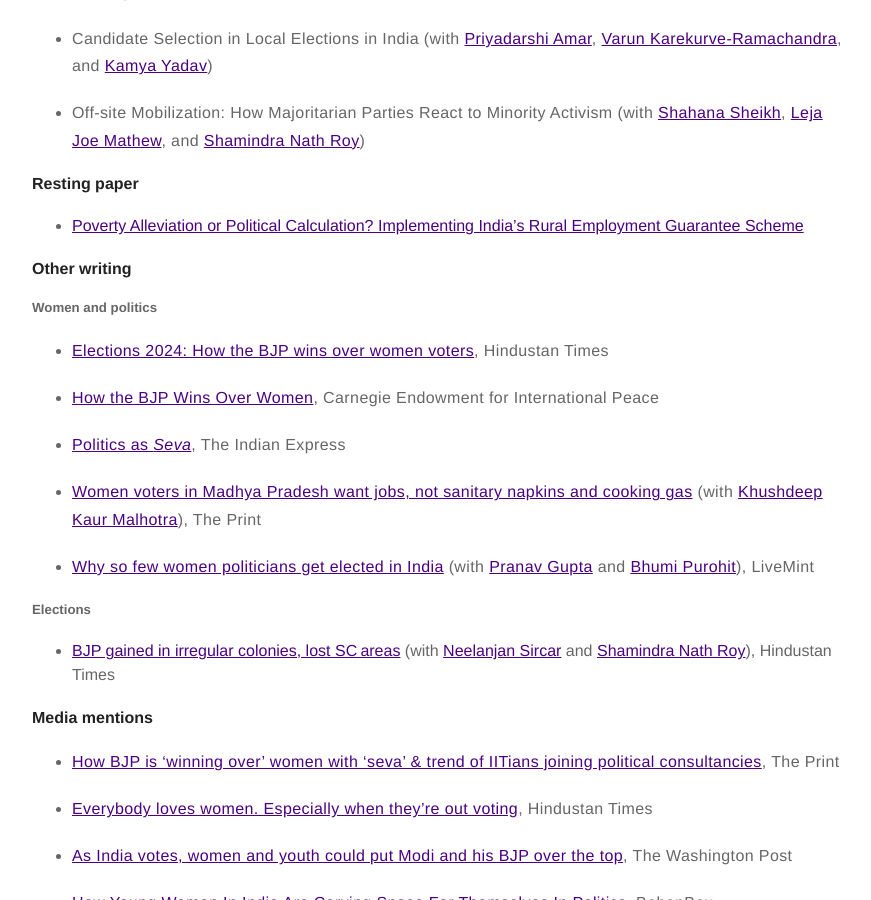
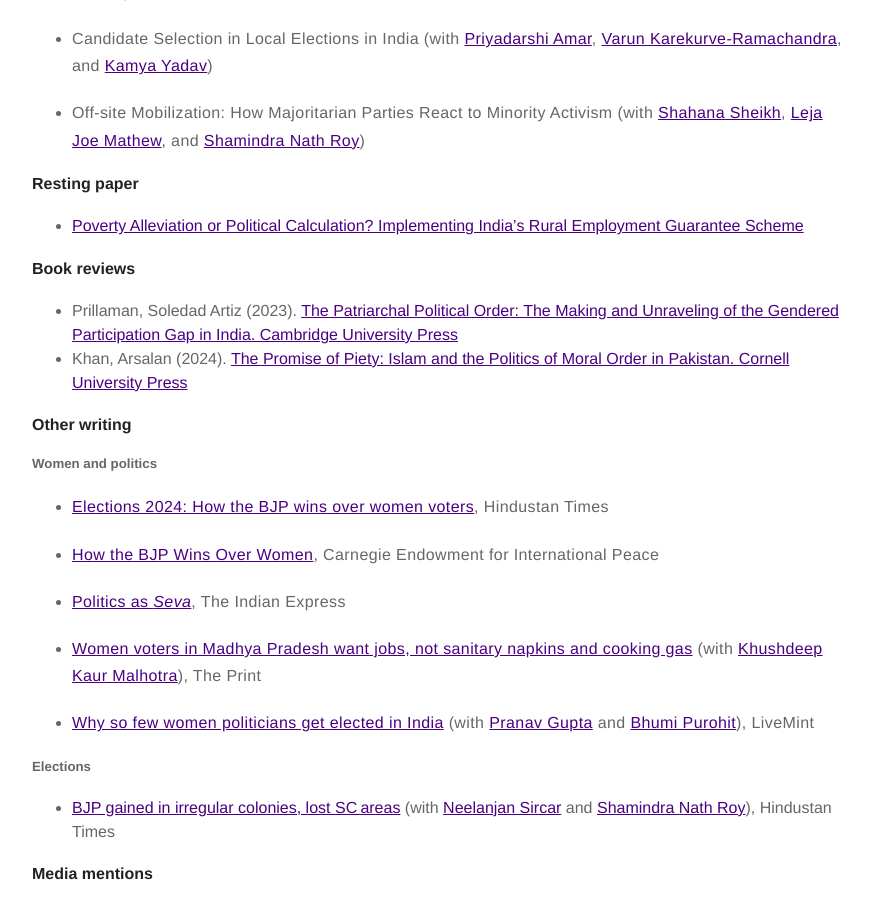
Before and after one commit to anirvanchowdhury/anirvanchowdhury.github.io, a Jekyll site: the page built from research.md, in a window 1280 px wide and 900 px high, scrolled down 1984 px. Shown: the whole window, without its empty margins (203-1074 px from the left). Built offline with Jekyll 4.4.1, drawn with Linux system fonts in a browser that asks for light colours.

Commit message:
Update research.md

```diff
--- a/research.md
+++ b/research.md
@@ -57,6 +57,10 @@ For a sketch of the argument, research design, and evidence, please click [here]
 * [Poverty Alleviation or Political Calculation? Implementing India's Rural Employment Guarantee Scheme](https://papers.ssrn.com/sol3/papers.cfm?abstract_id=2555738)
 
 
+#### Book reviews
+* Prillaman, Soledad Artiz (2023). [The Patriarchal Political Order: The Making and Unraveling of the Gendered Participation Gap in India. Cambridge University Press](https://resolve.cambridge.org/core/journals/perspectives-on-politics/article/patriarchal-political-order-the-making-and-unraveling-of-the-gendered-participation-gap-in-india-by-soledad-artiz-prillaman-cambridge-cambridge-university-press-2023-320p/5204BD7F240305CEEC6F2DD515BA817A)
+* Khan, Arsalan (2024). [The Promise of Piety: Islam and the Politics of Moral Order in Pakistan. Cornell University Press](https://www.cambridge.org/core/journals/politics-and-religion/article/promise-of-piety-islam-and-the-politics-of-moral-order-in-pakistan-by-arsalan-khan-ithaca-new-york-cornell-university-press-2024-240-pp-3195-paperback/8D3B793CEE2C849146E16C245A058E0B)
+
 
 #### Other writing
 ##### Women and politics
```
